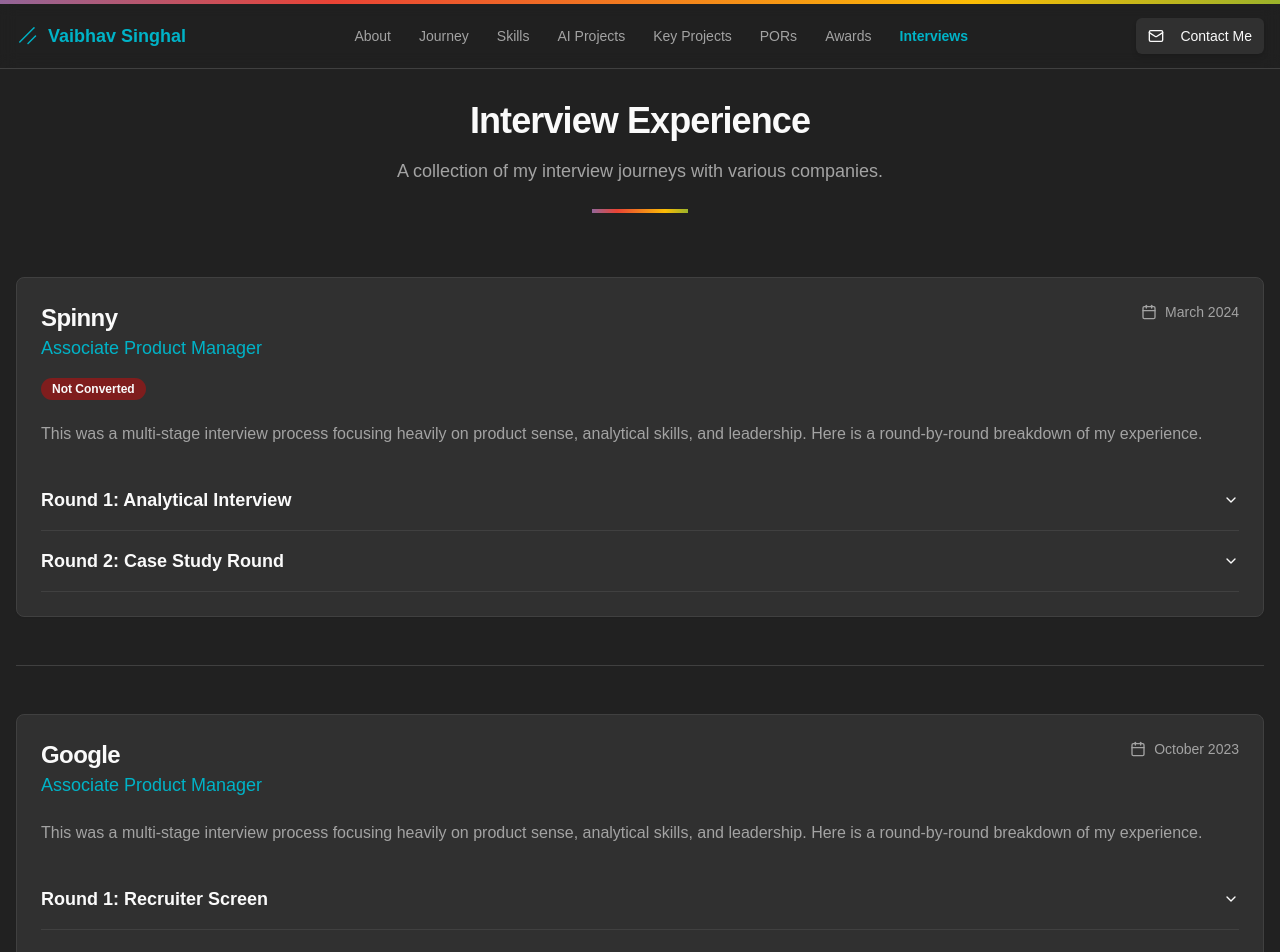
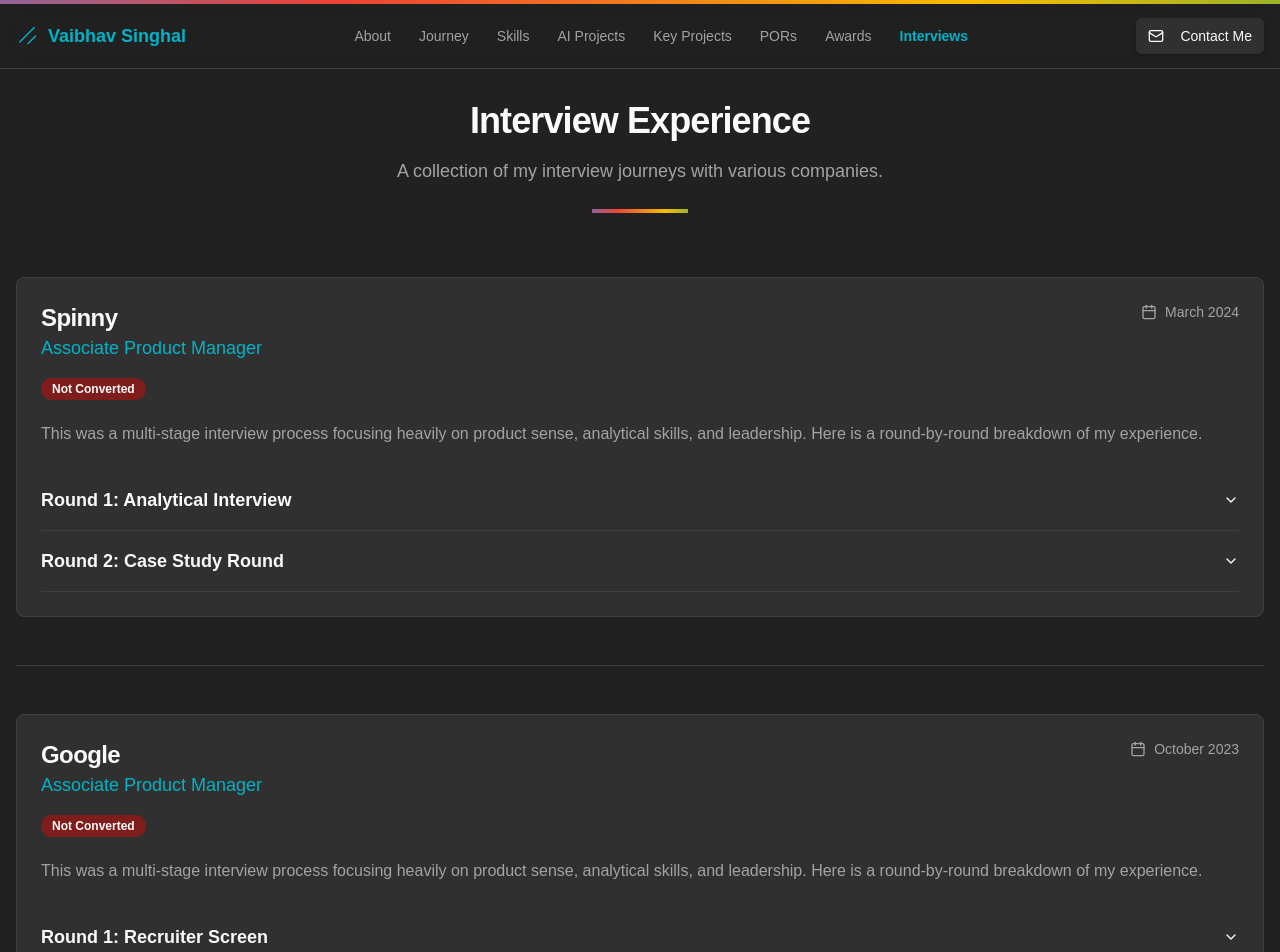
Before and after one commit to WebBhav/portfolio-pm, a Next.js app: page /interview-experience in a window 1280 px wide. Shown: the top 952 px of the page. Built offline with nearby package versions, Linux system fonts and the light colour scheme.

Commit message:
change this in the Round 2 of google which is not converted This round w

```diff
--- a/src/app/interview-experience/page.tsx
+++ b/src/app/interview-experience/page.tsx
@@ -26,6 +26,7 @@
     company: 'Google',
     role: 'Associate Product Manager',
     date: 'October 2023',
+    outcome: 'Not Converted',
     introduction: 'This was a multi-stage interview process focusing heavily on product sense, analytical skills, and leadership. Here is a round-by-round breakdown of my experience.',
     rounds: [
       {
@@ -34,7 +35,7 @@
       },
       {
         title: 'Round 2: Product Sense Interview',
-        content: "This round was about creativity and product thinking. The prompt was: 'Design a new feature for Google Maps.' I focused on a feature to help users find eco-friendly routes, detailing user personas, pain points, potential solutions, and success metrics.",
+        content: "This round was about creativity and product thinking. The prompt was: 'Design a new feature for Google Ads Ecosystem.' I focused on a feature to help users with personalised ads, detailing user personas, pain points, potential solutions, and success metrics. Finally, we concluded that the display of Ads should not interrupt, but rather be user-intentional.",
       },
       {
         title: 'Round 3: Analytical Interview',
```
